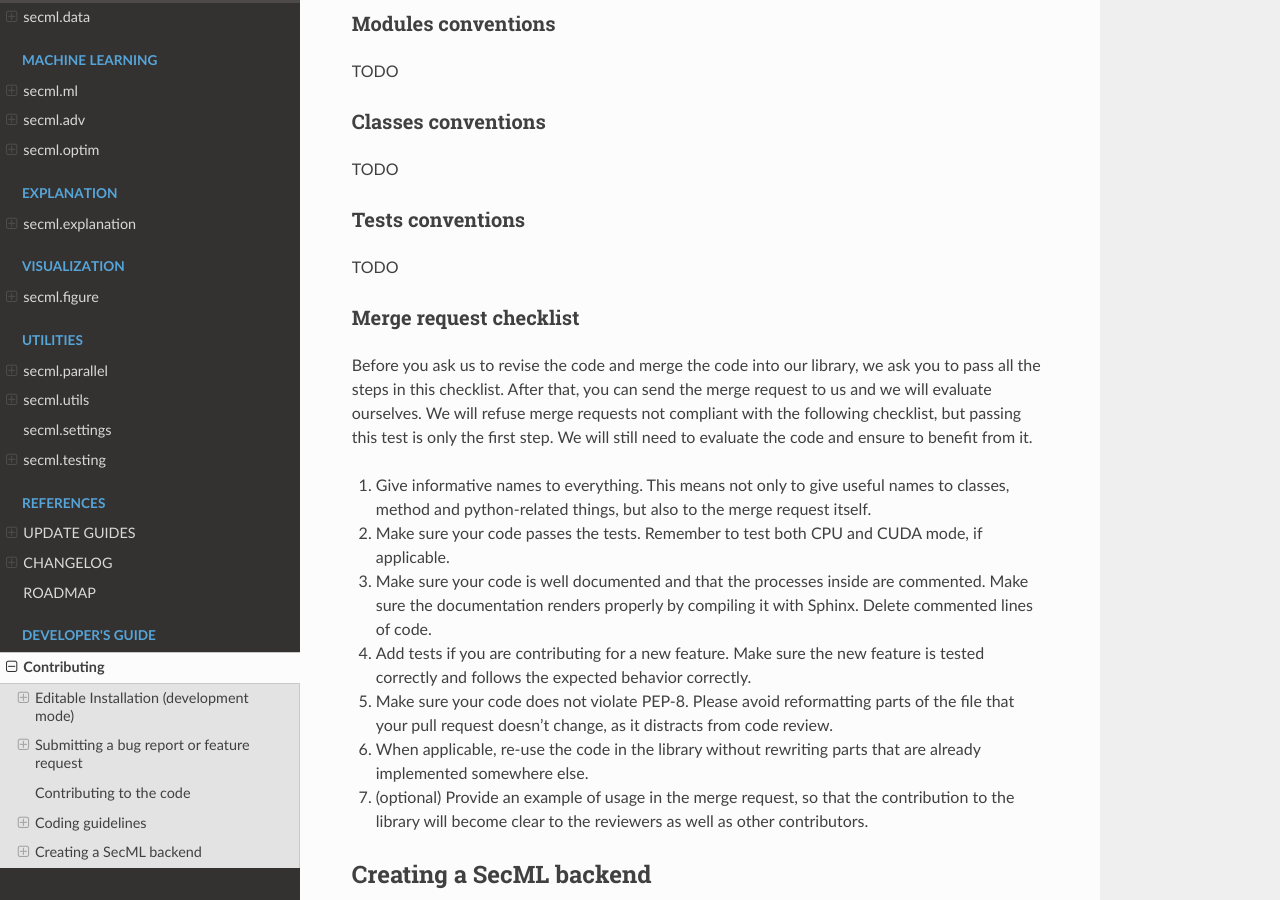
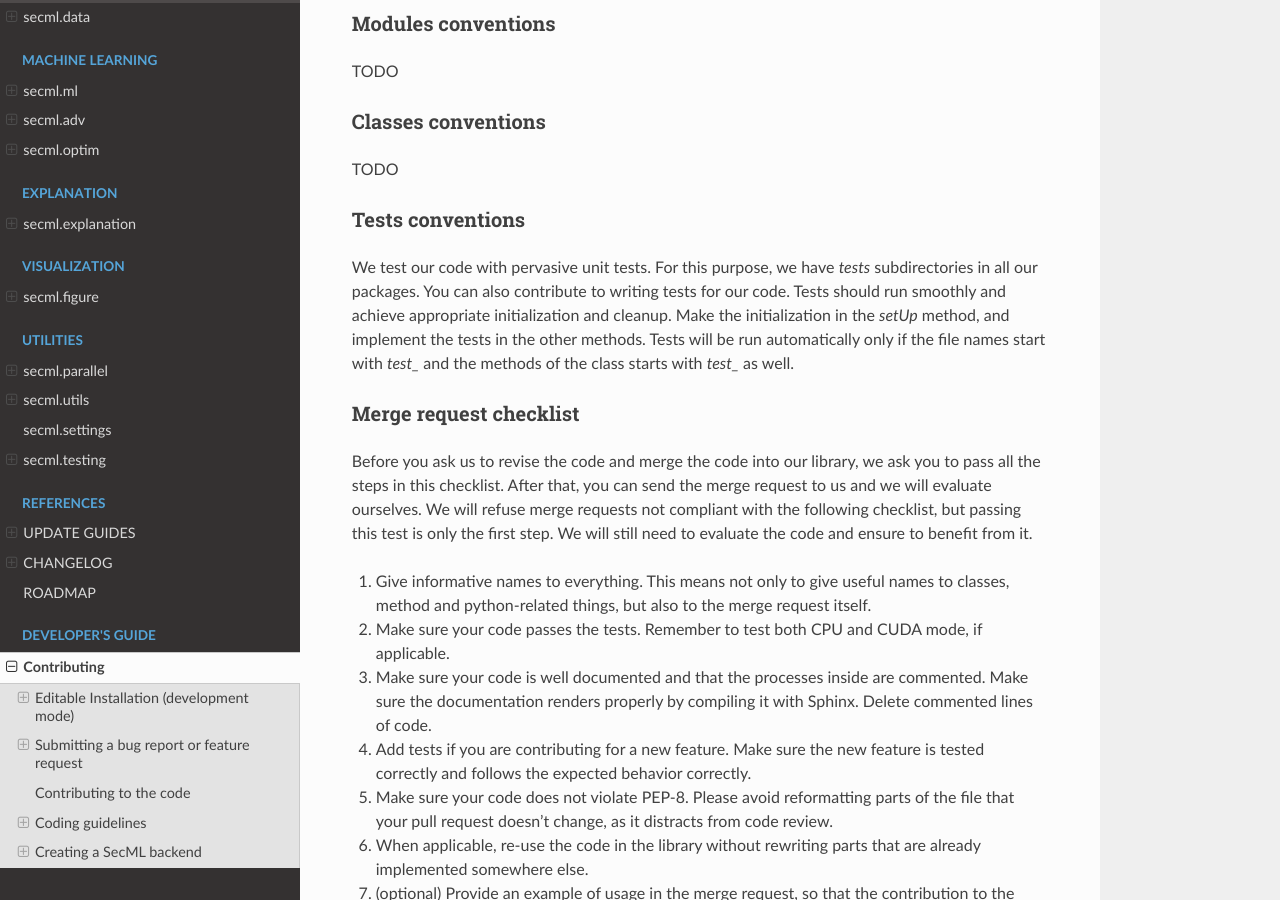
Before and after one commit to pralab/secml, a Sphinx documentation site: the page built from docs/source/developers/index.rst, in a window 1280 px wide and 900 px high, scrolled down 2873 px. Built offline with Sphinx 7.4.7 and the Read the Docs theme 2.0.0, drawn with Linux system fonts in a browser that asks for light colours; formulas are drawn with MathJax 3; pages that are not in the unit, such as notebooks, are missing from menus; the version number could not be read and is left out.

Commit message:
docs: tests

```diff
--- a/docs/source/developers/index.rst
+++ b/docs/source/developers/index.rst
@@ -175,7 +175,14 @@ TODO
 Tests conventions
 =================
 
-TODO
+We test our code with pervasive unit tests. For this purpose,
+we have `tests` subdirectories in all our packages.
+You can also contribute to writing tests for our code.
+Tests should run smoothly and achieve appropriate initialization
+and cleanup. Make the initialization in the `setUp` method,
+and implement the tests in the other methods. Tests will be
+run automatically only if the file names start with `test_` and
+the methods of the class starts with `test_` as well.
 
 Merge request checklist
 =======================
```
